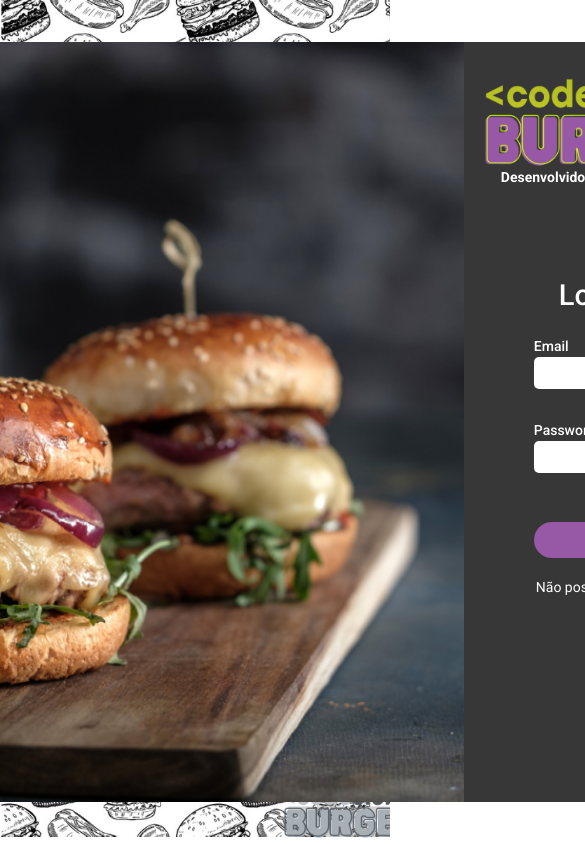
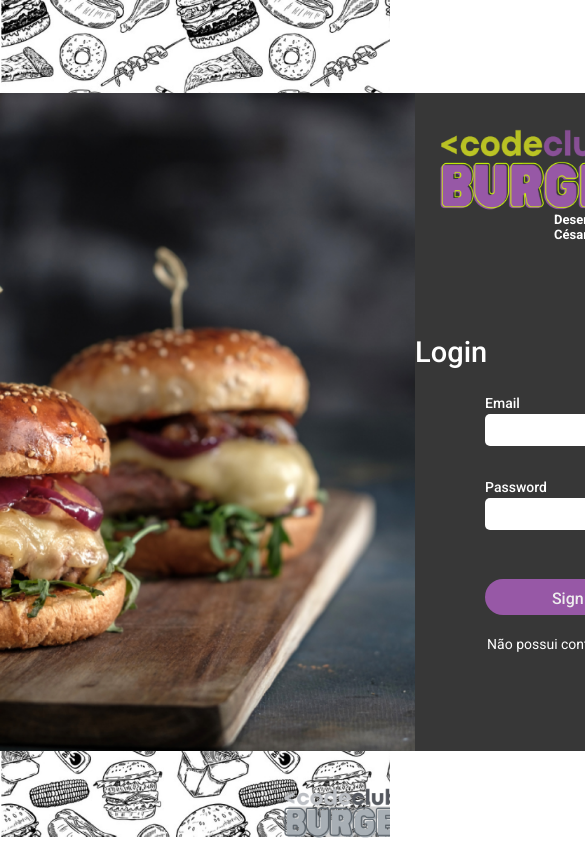
Before and after one commit to cesarrcosta99/code-burguer-front-end-react, a React (Vite) app: page /login in a window 390 px wide. Shown: the top 844 px of the page, 585 px wide, since content can reach past the window. Built offline with nearby package versions, Linux system fonts and the light colour scheme.

Commit message:
responsividade atualização

```diff
--- a/src/containers/Login/styles.js
+++ b/src/containers/Login/styles.js
@@ -14,6 +14,10 @@ export const Container = styled.div`
 
  export const Image=styled.img`
   height: 90%;
+
+  @media ${breakpoints.bg}{
+    height: 78%;
+  }
  `
 
 
@@ -31,6 +35,10 @@ export const SecondContainer = styled.div`
     margin: 0 auto;
     margin-top: 36px;
     width: 262px;
+
+    @media ${breakpoints.bg}{
+    width: 241px;
+  }
   }
 
   h1 {
@@ -42,6 +50,10 @@ export const SecondContainer = styled.div`
     text-align: center;
     margin-top: 96px;
     margin-bottom: 30px;
+
+    @media ${breakpoints.bg}{
+    width: 66px;
+  }
   }
 
   form {
@@ -49,6 +61,10 @@ export const SecondContainer = styled.div`
     flex-direction: column;
     gap: 2px;
     padding-left: 70px;
+  }
+
+  @media ${breakpoints.bg}{
+    height: 78%;
   }
 `
 
@@ -92,10 +108,11 @@ export const Nome=styled.h3`
   margin-top: -6px;
 
   @media ${breakpoints.bg}{
-    margin-left: 75px;
+    margin-left: 160px;
+    font-size:13px;
   }
 
   @media ${breakpoints.md}{
-    margin-left: 37px;
+    margin-left: 139px;
   }
 `
--- a/src/styles/breakpoints.js
+++ b/src/styles/breakpoints.js
@@ -1,7 +1,7 @@
 const size={
     sm:'300px',
     md: '891px',
-    bg:'960px'
+    bg:'1026px'
 }
 
 const breakpoints={
```
